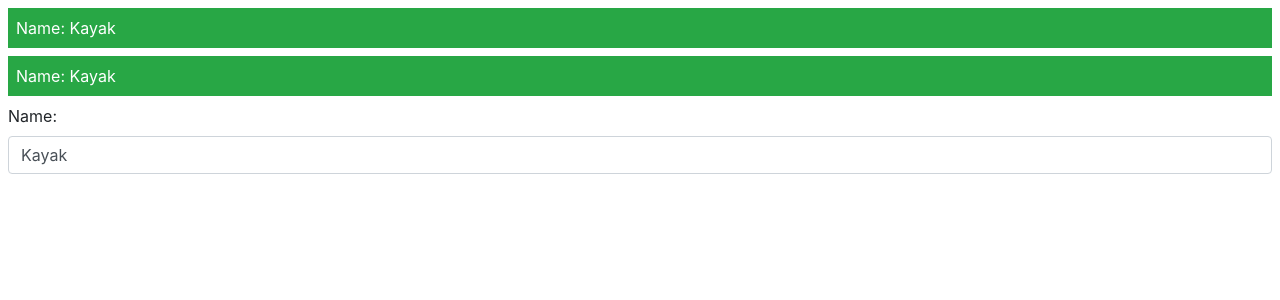
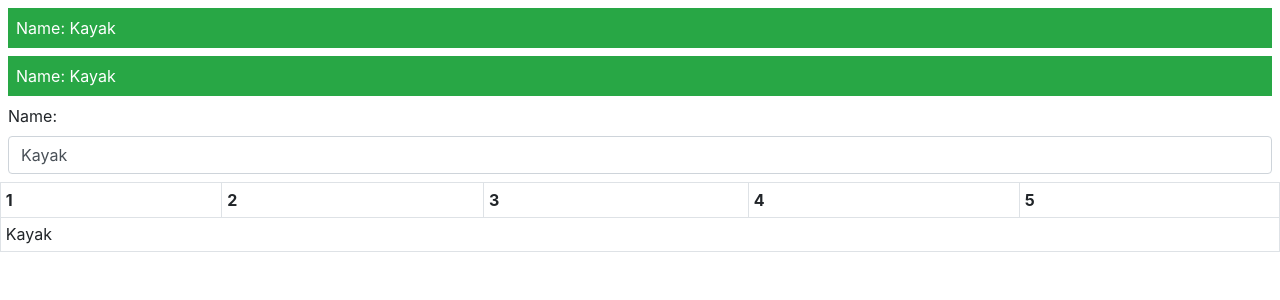
Before and after one commit to david2999999/Angular-6, an Angular app in the folder Angular-Indepth/: page / in a window 1280 px wide. Shown: the top 300 px of the page. Built offline with nearby package versions, Linux system fonts and the light colour scheme.

Commit message:
attribute binding

```diff
--- a/Angular-Indepth/src/app/component/product.component.html
+++ b/Angular-Indepth/src/app/component/product.component.html
@@ -16,3 +16,14 @@
 return null.
 To guard against using null for the host element’s value property, the binding uses the template null
 conditional operator (the ? character) to safely navigate the result returned by the method -->
+
+<table class="table table-sm table-bordered table-striped mt-2">
+  <tr>
+    <th>1</th><th>2</th><th>3</th><th>4</th><th>5</th>
+  </tr>
+  <tr>
+    <td [attr.colspan]="model.getProducts().length">
+      {{model.getProduct(1)?.name || 'None'}}
+    </td>
+  </tr>
+</table>
```
